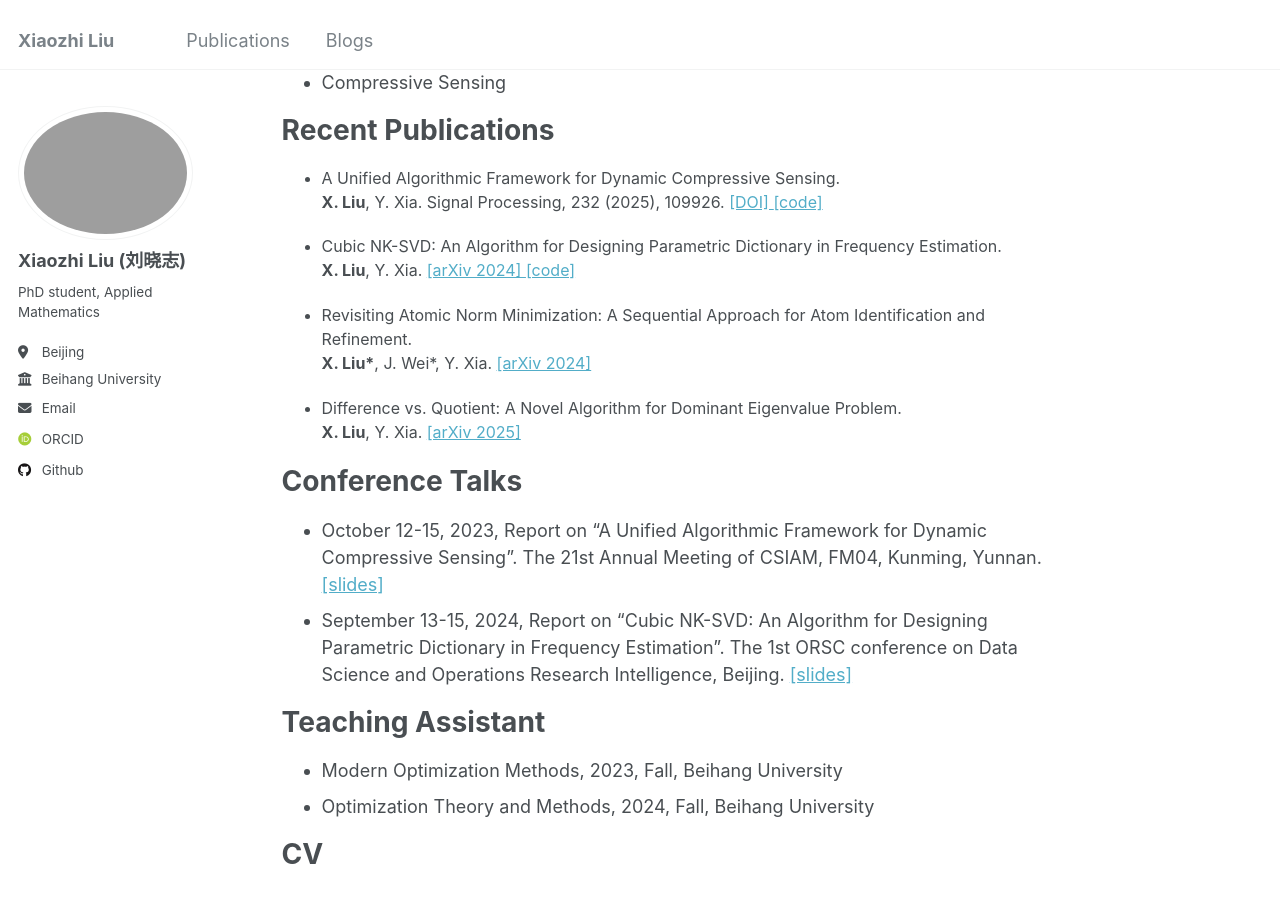
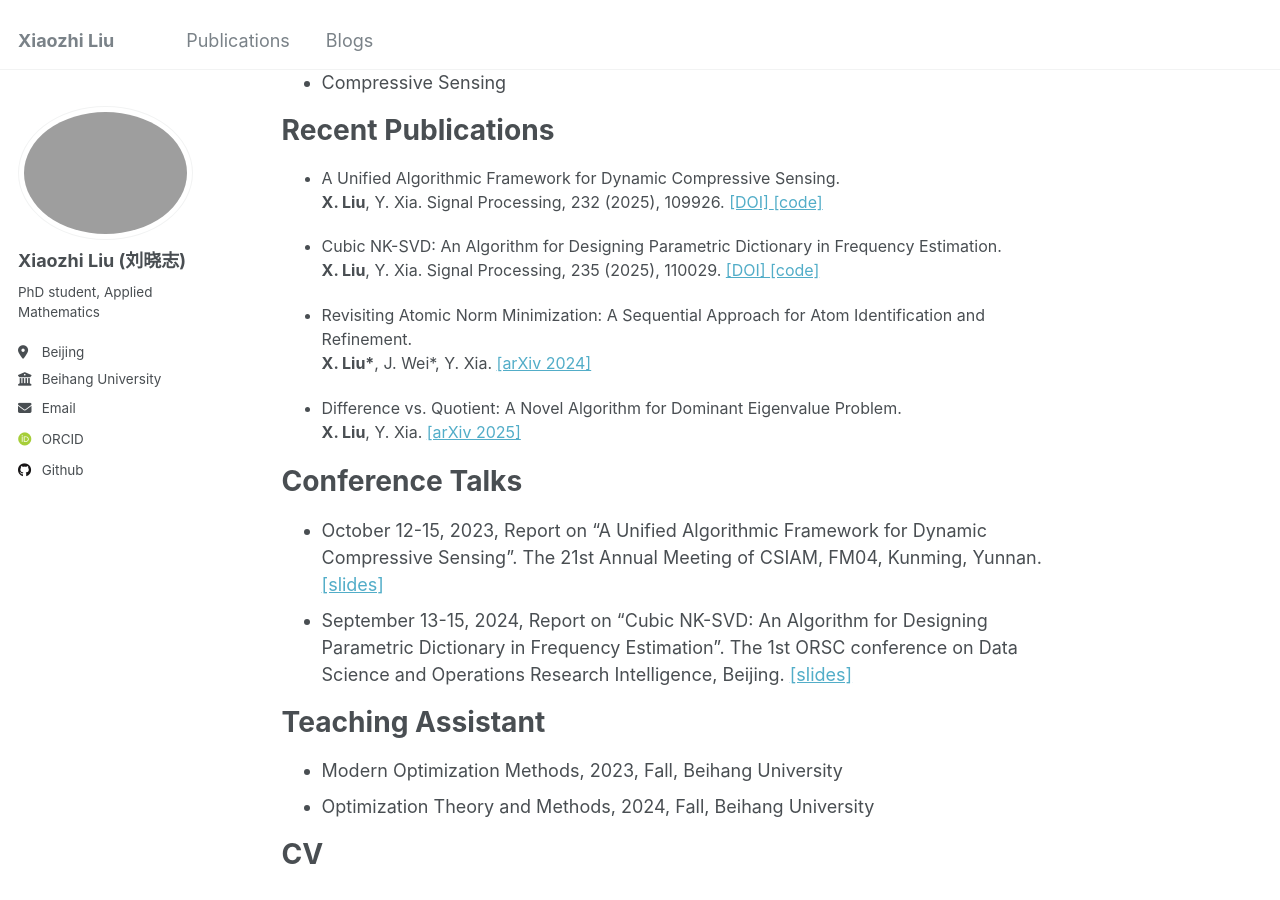
Before and after one commit to xzliu-opt/xzliu-opt.github.io, a Jekyll site: the page built from _pages/about.md, in a window 1280 px wide and 900 px high, scrolled down 381 px. Built offline with Jekyll 4.4.1, drawn with Linux system fonts in a browser that asks for light colours; some web fonts are replaced.

Commit message:
Update about.md

```diff
--- a/_pages/about.md
+++ b/_pages/about.md
@@ -27,7 +27,7 @@ Recent Publications
  <b>X. Liu</b>, Y. Xia. Signal Processing, 232 (2025), 109926. <a href="https://doi.org/10.1016/j.sigpro.2025.109926">[DOI] </a> <a href="https://github.com/xzliu-opt/PLAY-CS">[code]  </a>
 </p></li>
 <li><p> Cubic NK-SVD: An Algorithm for Designing Parametric Dictionary in Frequency Estimation. <br />
- <b>X. Liu</b>, Y. Xia. <a href="https://arxiv.org/abs/2408.03708">[arXiv 2024]  </a> <a href="https://github.com/xzliu-opt/Cubic-NK-SVD">[code]  </a>
+ <b>X. Liu</b>, Y. Xia. Signal Processing, 235 (2025), 110029. <a href="https://doi.org/10.1016/j.sigpro.2025.110029">[DOI] </a> <a href="https://github.com/xzliu-opt/Cubic-NK-SVD">[code]  </a>
  </p></li>
 <li><p> Revisiting Atomic Norm Minimization: A Sequential Approach for Atom Identification and Refinement. <br />
  <b>X. Liu*</b>, J. Wei*, Y. Xia. <a href="https://arxiv.org/abs/2411.08459">[arXiv 2024] </a>
```
